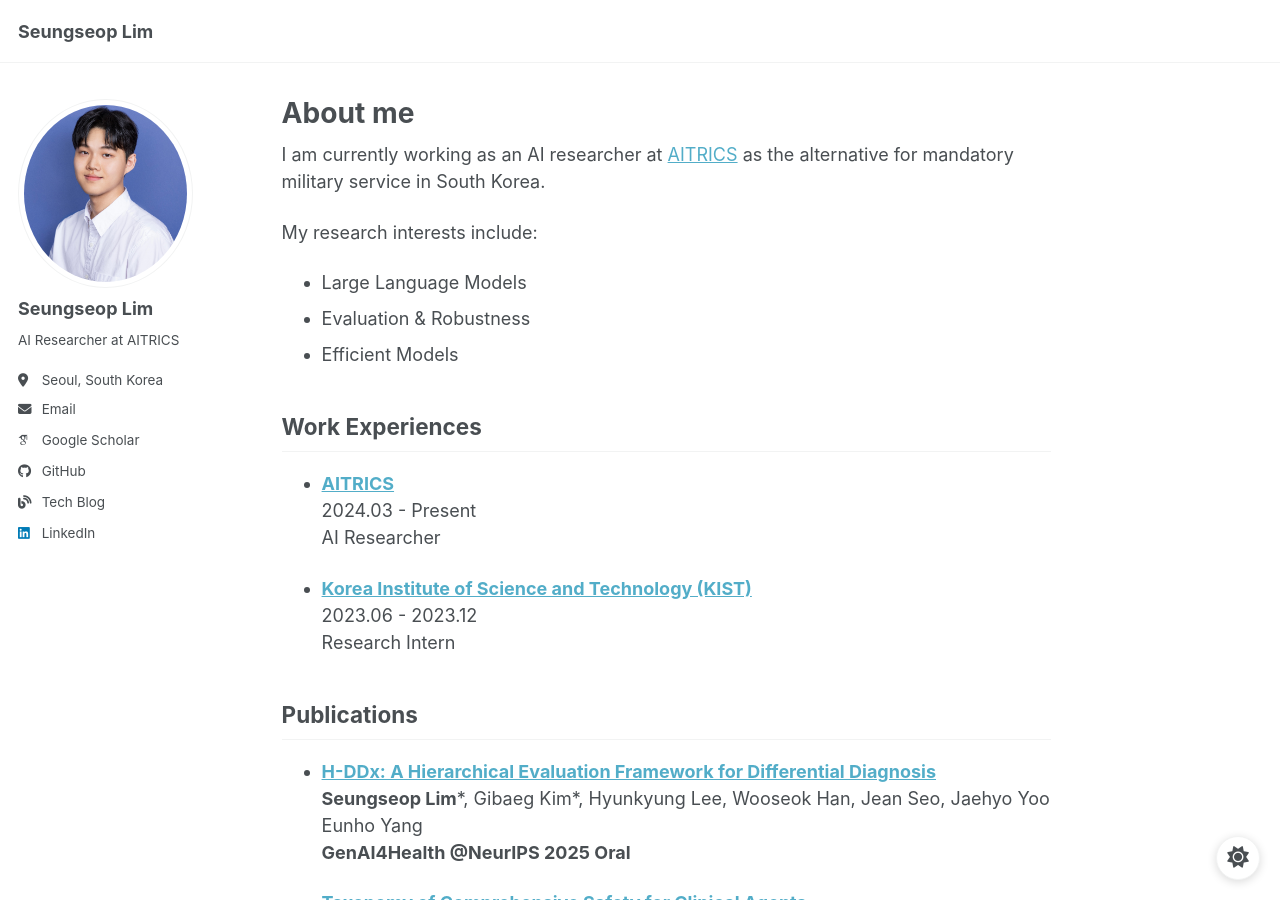
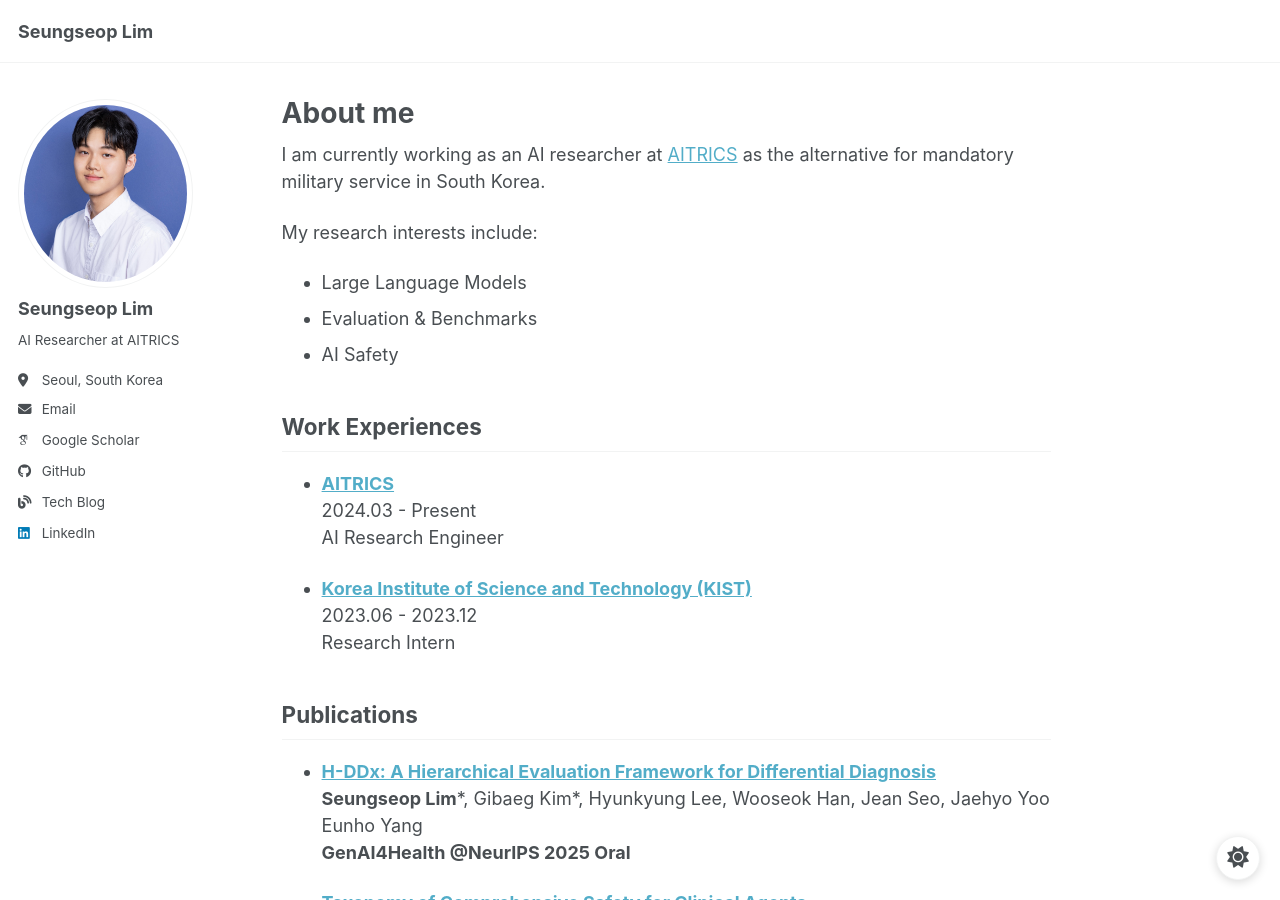
Before and after one commit to seopp/seopp.github.io, a Jekyll site: the page built from _pages/about.md, in a window 1280 px wide and 900 px high. Built offline with Jekyll 4.4.1, drawn with Linux system fonts in a browser that asks for light colours; some web fonts are replaced; a script bundle is joined from its source files by our own code; library files that are not in the unit come from our copies.

Commit message:
update about.md

```diff
--- a/_pages/about.md
+++ b/_pages/about.md
@@ -12,14 +12,14 @@ I am currently working as an AI researcher at [AITRICS](https://www.aitrics.com/
 
 My research interests include:
 * Large Language Models
-* Evaluation & Robustness
-* Efficient Models
+* Evaluation & Benchmarks
+* AI Safety
 
 ## Work Experiences
 
 * **[AITRICS](https://www.aitrics.com/)**
   2024.03 - Present
-  AI Researcher
+  AI Research Engineer
 
 * **[Korea Institute of Science and Technology (KIST)](https://www.kist.re.kr/ko/index.do)**
   2023.06 - 2023.12
```
